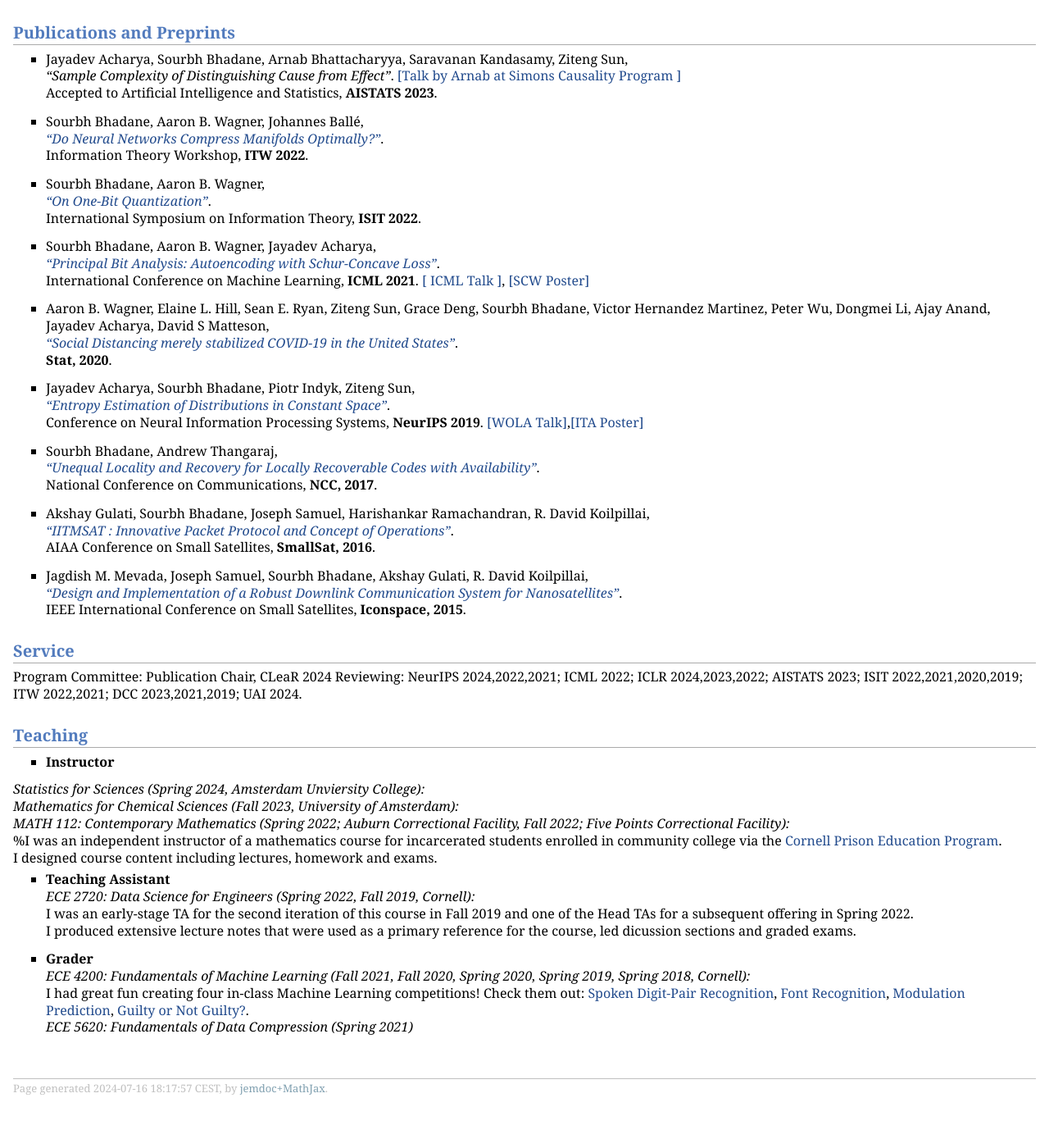
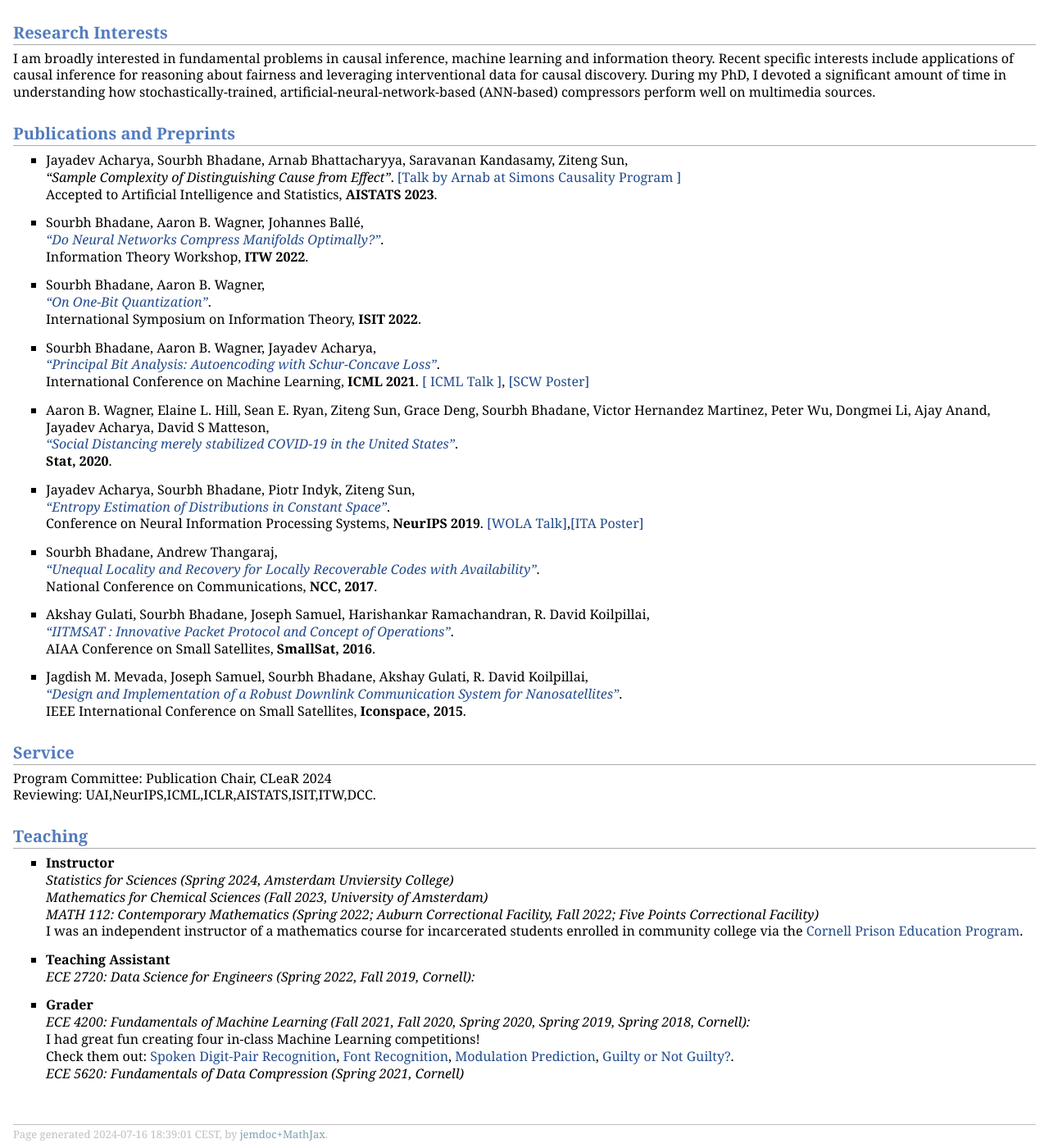
Before and after one commit to SourbhBh/SourbhBh.github.io, a Jekyll site: the page index.html, which Jekyll copies as it is, in a window 1280 px wide and 1400 px high, scrolled down 426 px. Shown: the whole window at 82% size. Built offline with Jekyll 4.4.1, drawn with Linux system fonts in a browser that asks for light colours; before the commit the page ends 1770 px from its top, so only the background shows below that; some of the changed text lies outside the part shown.

Commit message:
Updating website final

```diff
--- a/index.html
+++ b/index.html
@@ -14,7 +14,7 @@
 </div>
 <table class="imgtable"><tr><td>
 <img src="mypic.jpg" alt="" width="200px" height="200px" />&nbsp;</td>
-<td align="left"><p>Postdoc, <br />
+<td align="left"><p>Postdoctoral Researcher <br />
 <a href="https://www.icai.ai/labs/mercury-machine-learning-lab-amsterdam" target=&ldquo;blank&rdquo;>Unviersity of Amsterdam, Mercury Machine Learning Lab</a>. <br />
 <a href="https://scholar.google.co.in/citations?hl=en&amp;user=fDnT5CIAAAAJ&amp;view_op=list_works&amp;sortby=pubdate" target=&ldquo;blank&rdquo;>[Google Scholar]</a> <a href="https://github.com/SourbhBh" target=&ldquo;blank&rdquo;>[GitHub]</a> <a href="resume_sourbh.pdf" target=&ldquo;blank&rdquo;>[CV]</a>
 </p>
@@ -23,6 +23,9 @@
 </td></tr></table>
 <h2>About Me</h2>
 <p>I am a postdoctoral researcher at the Korteweg-De Vries Institute (KdVI), University of Amsterdam working with <a href="https://staff.fnwi.uva.nl/j.m.mooij/" target=&ldquo;blank&rdquo;><b>Joris Mooij</b></a>. I am also a member of the Mercury Machine Learning Lab, a collaboration between University of Amsterdam, Delft University of Technology and Booking.com. I graduated from the <a href="https://www.ece.cornell.edu/" target=&ldquo;blank&rdquo;><b>School of Electrical and Computer Engineering</b></a> at <a href="https://www.cornell.edu" target=&ldquo;blank&rdquo;><b>Cornell University</b></a>, where I was jointly advised by <a href="https://people.ece.cornell.edu/wagner/" target=&ldquo;blank&rdquo;><b>Aaron Wagner</b></a> and <a href="https://people.ece.cornell.edu/acharya/" target=&ldquo;blank&rdquo;><b>Jayadev Acharya</b></a>. In a past life, I was a BTech and MTech student in <a href="https://www.ee.iitm.ac.in" target=&ldquo;blank&rdquo;><b>Electrical Engineering</b></a> from <a href="https://www.iitm.ac.in" target=&ldquo;blank&rdquo;><b>Indian Institute of Technology, Madras</b></a> and was fortunate to be advised by <a href="https://www.ee.iitm.ac.in/~andrew" target=&ldquo;blank&rdquo;><b>Andrew Thangaraj</b></a>.
+</p>
+<h2>Research Interests</h2>
+<p>I am broadly interested in fundamental problems in causal inference, machine learning and information theory. Recent specific interests include applications of causal inference for reasoning about fairness and leveraging interventional data for causal discovery. During my PhD, I devoted a significant amount of time in understanding how stochastically-trained, artificial-neural-network-based (ANN-based) compressors perform well on multimedia sources.
 </p>
 <h2>Publications and Preprints</h2>
 <ul>
@@ -89,38 +92,38 @@ IEEE International Conference on Small Satellites, <b>Iconspace, 2015</b>.
 </li>
 </ul>
 <h2>Service </h2>
-<p>Program Committee: Publication Chair, CLeaR 2024
-Reviewing: NeurIPS 2024,2022,2021; ICML 2022; ICLR 2024,2023,2022; AISTATS 2023; ISIT 2022,2021,2020,2019; ITW 2022,2021; DCC 2023,2021,2019; UAI 2024.
+<p>Program Committee: Publication Chair, CLeaR 2024 <br />
+Reviewing: UAI,NeurIPS,ICML,ICLR,AISTATS,ISIT,ITW,DCC.
 </p>
 <h2>Teaching </h2>
 <ul>
 <li><p><b>Instructor</b> <br />
+<i>Statistics for Sciences (Spring 2024, Amsterdam Unviersity College) </i> <br />
+<i>Mathematics for Chemical Sciences (Fall 2023, University of Amsterdam) </i> <br />
+<i>MATH 112: Contemporary Mathematics (Spring 2022; Auburn Correctional Facility, Fall 2022; Five Points Correctional Facility) </i> <br />
+I was an independent instructor of a mathematics course for incarcerated students enrolled in community college via the <a href="https://cpep.cornell.edu/" target=&ldquo;blank&rdquo;>Cornell Prison Education Program</a>.
 </p>
 </li>
 </ul>
-<p><i>Statistics for Sciences (Spring 2024, Amsterdam Unviersity College): </i> <br />
-<i>Mathematics for Chemical Sciences (Fall 2023, University of Amsterdam): </i> <br />
-<i>MATH 112: Contemporary Mathematics (Spring 2022; Auburn Correctional Facility, Fall 2022; Five Points Correctional Facility): </i> <br />
-%I was an independent instructor of a mathematics course for incarcerated students enrolled in community college via the <a href="https://cpep.cornell.edu/" target=&ldquo;blank&rdquo;>Cornell Prison Education Program</a>. <br /> I designed course content including lectures, homework and exams.
-</p>
 <ul>
 <li><p><b>Teaching Assistant</b> <br />
 <i>ECE 2720: Data Science for Engineers (Spring 2022, Fall 2019, Cornell):</i> <br />
-I was an early-stage TA for the second iteration of this course in Fall 2019 and one of the Head TAs for a subsequent offering in Spring 2022. <br />  I produced extensive lecture notes that were used as a primary reference for the course, led dicussion sections and graded exams.
+
 </p>
 </li>
 </ul>
 <ul>
 <li><p><b>Grader</b> <br />
 <i>ECE 4200: Fundamentals of Machine Learning (Fall 2021, Fall 2020, Spring 2020, Spring 2019, Spring 2018, Cornell):</i><br />
-I had great fun creating four in-class Machine Learning competitions! Check them out: <a href="https://www.kaggle.com/c/spoken-digit-pair-recognition/" target=&ldquo;blank&rdquo;>Spoken Digit-Pair Recognition</a>, <a href="https://www.kaggle.com/c/font-recognition" target=&ldquo;blank&rdquo;>Font Recognition</a>, <a href="https://www.kaggle.com/c/modulation-prediction" target=&ldquo;blank&rdquo;>Modulation Prediction</a>, <a href="https://www.kaggle.com/c/guilty-or-not-guilty" target=&ldquo;blank&rdquo;>Guilty or Not Guilty?</a>. <br />
-<i>ECE 5620: Fundamentals of Data Compression (Spring 2021)</i>
+I had great fun creating four in-class Machine Learning competitions! <br />
+Check them out: <a href="https://www.kaggle.com/c/spoken-digit-pair-recognition/" target=&ldquo;blank&rdquo;>Spoken Digit-Pair Recognition</a>, <a href="https://www.kaggle.com/c/font-recognition" target=&ldquo;blank&rdquo;>Font Recognition</a>, <a href="https://www.kaggle.com/c/modulation-prediction" target=&ldquo;blank&rdquo;>Modulation Prediction</a>, <a href="https://www.kaggle.com/c/guilty-or-not-guilty" target=&ldquo;blank&rdquo;>Guilty or Not Guilty?</a>. <br />
+<i>ECE 5620: Fundamentals of Data Compression (Spring 2021, Cornell)</i>
 </p>
 </li>
 </ul>
 <div id="footer">
 <div id="footer-text">
-Page generated 2024-07-16 18:17:57 CEST, by <a href="https://github.com/wsshin/jemdoc_mathjax" target="blank">jemdoc+MathJax</a>.
+Page generated 2024-07-16 18:39:01 CEST, by <a href="https://github.com/wsshin/jemdoc_mathjax" target="blank">jemdoc+MathJax</a>.
 </div>
 </div>
 </div>
```
Also changed, not shown: 1 other file.
